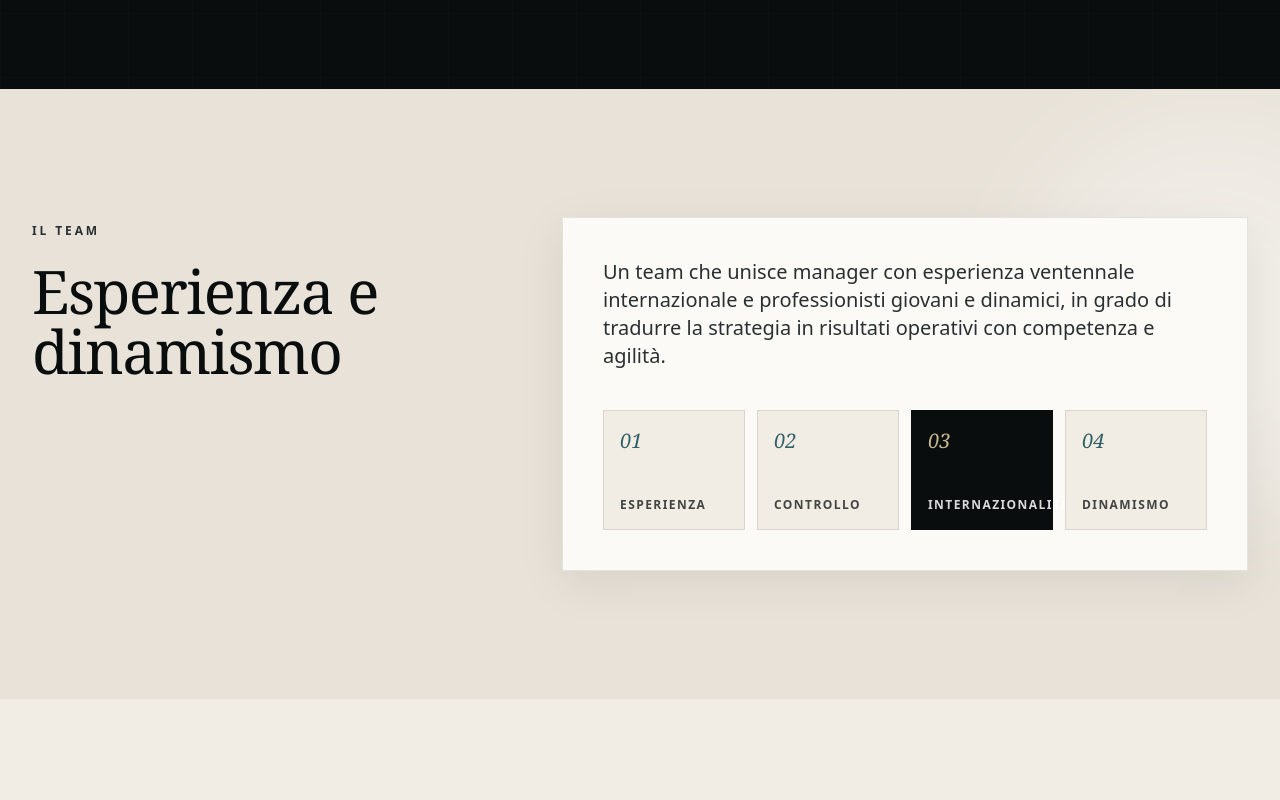
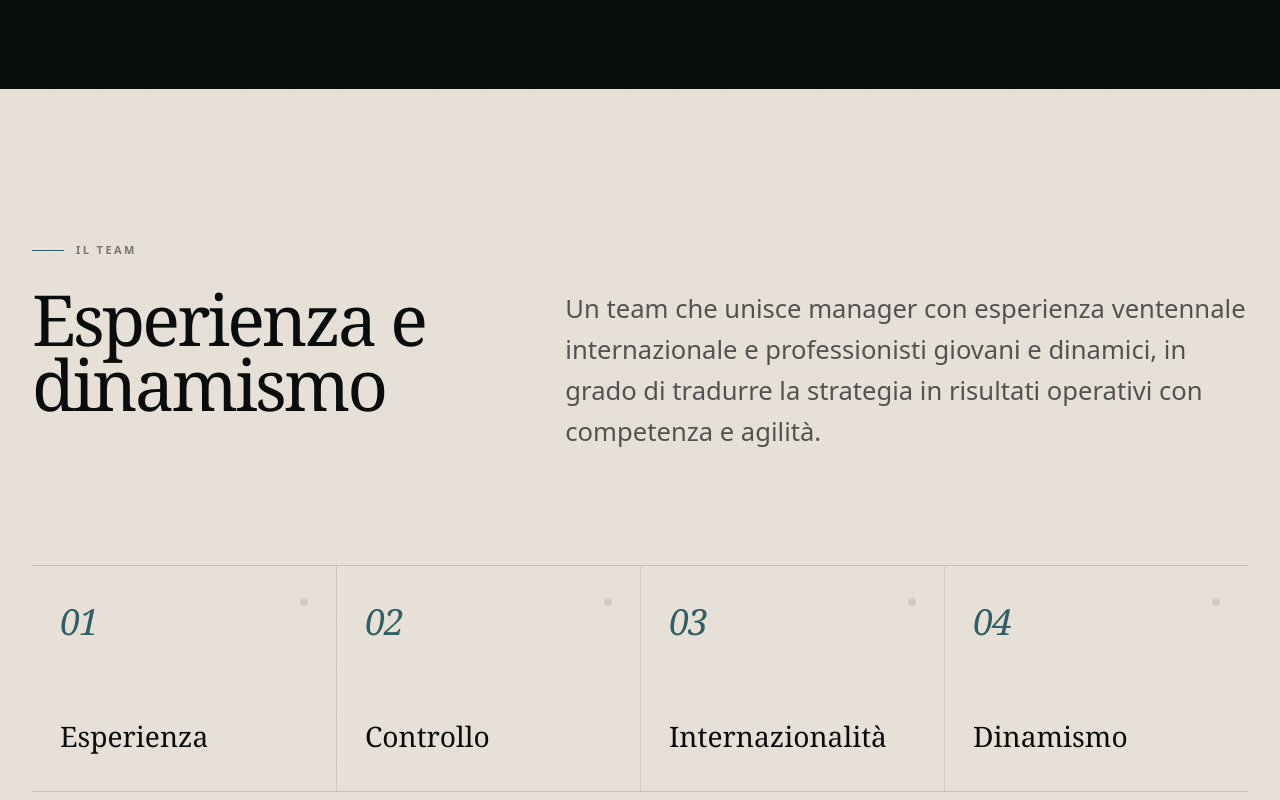
Before and after one commit to gaetanomeli95-lab/Prosperya-site, a Next.js app: page / in a window 1280 px wide. Shown: the part 5780-6580 px from the top of the page. Built offline with nearby package versions, Linux system fonts and the light colour scheme.

Commit message:
design: refine experience section

```diff
--- a/src/components/SectionExperience.tsx
+++ b/src/components/SectionExperience.tsx
@@ -3,40 +3,38 @@
 import { home } from '@/data/content';
 import { FadeIn } from './MotionWrapper';
 
+const items = ['Esperienza', 'Controllo', 'Internazionalità', 'Dinamismo'];
+
 export function SectionExperience() {
-  const items = ['Esperienza', 'Controllo', 'Internazionalità', 'Dinamismo'];
-
   return (
-    <section className="relative overflow-hidden py-24 lg:py-32 bg-[#E8E2D8]">
-      <div className="absolute right-[-8rem] top-8 h-96 w-96 rounded-full bg-white/40 blur-3xl" />
-      <div className="max-w-[1480px] mx-auto px-5 sm:px-6 lg:px-8 relative">
-        <div className="grid grid-cols-1 lg:grid-cols-12 gap-10 lg:gap-14 items-start">
+    <section className="relative overflow-hidden bg-[#E7E0D6] py-24 lg:py-36">
+      <div className="absolute inset-0 paper-noise opacity-60" />
+      <div className="section-frame relative">
+        <div className="grid gap-12 lg:grid-cols-12 lg:gap-16">
           <div className="lg:col-span-5">
             <FadeIn>
-              <span className="eyebrow text-night/42">Il team</span>
-              <h2 className="mt-5 text-4xl sm:text-5xl lg:text-6xl font-heading text-night leading-[0.98]">
-                {home.experience.title}
-              </h2>
+              <span className="section-kicker">Il team</span>
+              <h2 className="mt-7 max-w-2xl text-[clamp(3rem,5.5vw,6.2rem)] font-heading leading-[0.92] tracking-[-.04em] text-night">{home.experience.title}</h2>
             </FadeIn>
           </div>
+          <div className="lg:col-span-7 lg:pt-14">
+            <FadeIn delay={0.08}>
+              <p className="max-w-3xl text-[clamp(1.2rem,2vw,1.65rem)] leading-[1.6] text-anthracite/80">{home.experience.text}</p>
+            </FadeIn>
+          </div>
+        </div>
 
-          <div className="lg:col-span-7">
-            <FadeIn delay={0.12}>
-              <div className="bg-paper border border-night/10 p-7 lg:p-10 shadow-soft">
-                <p className="text-lg lg:text-xl text-anthracite leading-relaxed">
-                  {home.experience.text}
-                </p>
-                <div className="mt-10 grid grid-cols-2 gap-3 sm:grid-cols-4">
-                  {items.map((item, i) => (
-                    <div key={item} className={`min-h-[120px] border p-4 flex flex-col justify-between ${i === 2 ? 'bg-night border-night' : 'bg-[#F1ECE4] border-night/10'}`}>
-                      <span className={`font-heading italic text-xl ${i === 2 ? 'text-sand' : 'text-mediterranean'}`}>0{i + 1}</span>
-                      <span className={`text-xs font-semibold uppercase tracking-[0.12em] ${i === 2 ? '!text-white/85' : 'text-night/75'}`}>{item}</span>
-                    </div>
-                  ))}
-                </div>
+        <div className="mt-20 grid border-y border-night/15 sm:grid-cols-2 lg:mt-28 lg:grid-cols-4">
+          {items.map((item, i) => (
+            <FadeIn key={item} delay={i * 0.05}>
+              <div className={`group relative min-h-[185px] py-7 sm:px-6 lg:min-h-[225px] lg:px-7 lg:py-9 ${i > 0 ? 'sm:border-l sm:border-night/10' : ''} ${i > 1 ? 'border-t border-night/10 lg:border-t-0' : i === 1 ? 'border-t border-night/10 sm:border-t-0' : ''}`}>
+                <span className="editorial-index text-3xl text-mediterranean lg:text-4xl">0{i + 1}</span>
+                <div className="absolute right-4 top-8 h-2 w-2 rounded-full bg-night/10 transition-all duration-500 group-hover:scale-150 group-hover:bg-mediterranean sm:right-6 lg:right-7" />
+                <p className="mt-16 text-[clamp(1.45rem,2.2vw,2.25rem)] font-heading leading-none text-night lg:mt-20">{item}</p>
+                <div className="absolute bottom-0 left-0 right-0 h-px origin-left scale-x-0 bg-mediterranean transition-transform duration-500 group-hover:scale-x-100 sm:left-6 sm:right-6 lg:left-7 lg:right-7" />
               </div>
             </FadeIn>
-          </div>
+          ))}
         </div>
       </div>
     </section>
```
